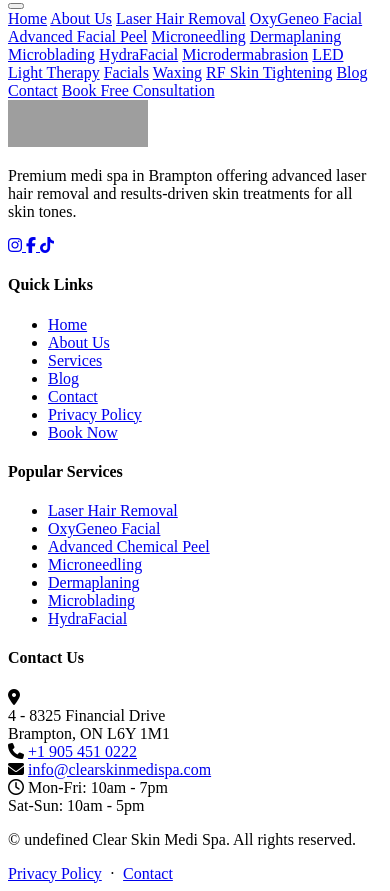
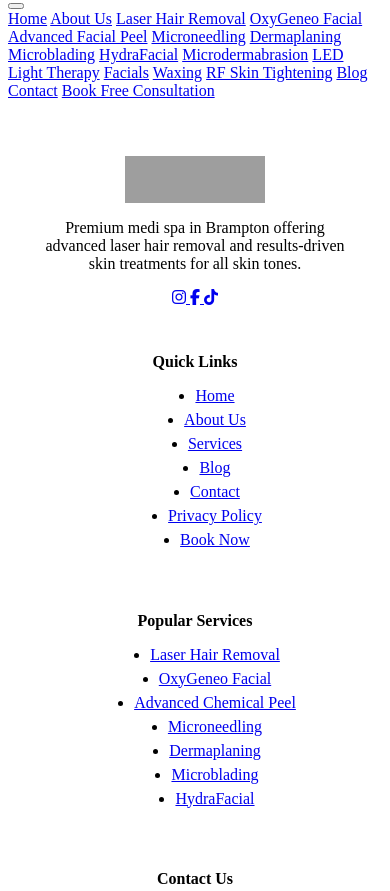
Before and after one commit to pkhrlniraj/clearskinmedispa, an Eleventy site: page src/index.njk in a window 390 px wide. Shown: the part 434-1325 px from the top of the page. Built offline with nearby package versions, Linux system fonts and the light colour scheme; Eleventy itself is replaced by a stand-in of ours; files that its build step writes are made by us from their sources; grey boxes are pictures that could not be loaded.

Commit message:
Refine mobile footer alignment

```diff
--- a/src/assets/css/site.css
+++ b/src/assets/css/site.css
@@ -810,4 +810,69 @@ body {
   .about-stat-row {
     grid-template-columns: 1fr;
   }
+
+  #footer {
+    padding-top: 56px;
+  }
+
+  .footer-grid {
+    gap: 30px;
+  }
+
+  .footer-brand {
+    display: grid;
+    justify-items: center;
+    text-align: center;
+  }
+
+  .footer-brand img {
+    margin-left: auto;
+    margin-right: auto;
+  }
+
+  .footer-brand p {
+    max-width: 320px;
+    margin-left: auto;
+    margin-right: auto;
+  }
+
+  .footer-socials {
+    justify-content: center;
+  }
+
+  .footer-col {
+    padding-top: 24px;
+    border-top: 1px solid rgba(255,255,255,0.08);
+    text-align: center;
+  }
+
+  .footer-col h4 {
+    margin-bottom: 16px;
+  }
+
+  .footer-col ul {
+    display: grid;
+    gap: 6px;
+    justify-items: center;
+  }
+
+  .footer-contact-item {
+    display: grid;
+    gap: 6px;
+    justify-items: center;
+    text-align: center;
+    margin-bottom: 18px;
+  }
+
+  .footer-contact-item i {
+    margin-top: 0;
+  }
+
+  .footer-bottom {
+    margin-top: 42px;
+    padding: 18px 0 26px;
+    flex-direction: column;
+    justify-content: center;
+    text-align: center;
+  }
 }
```
